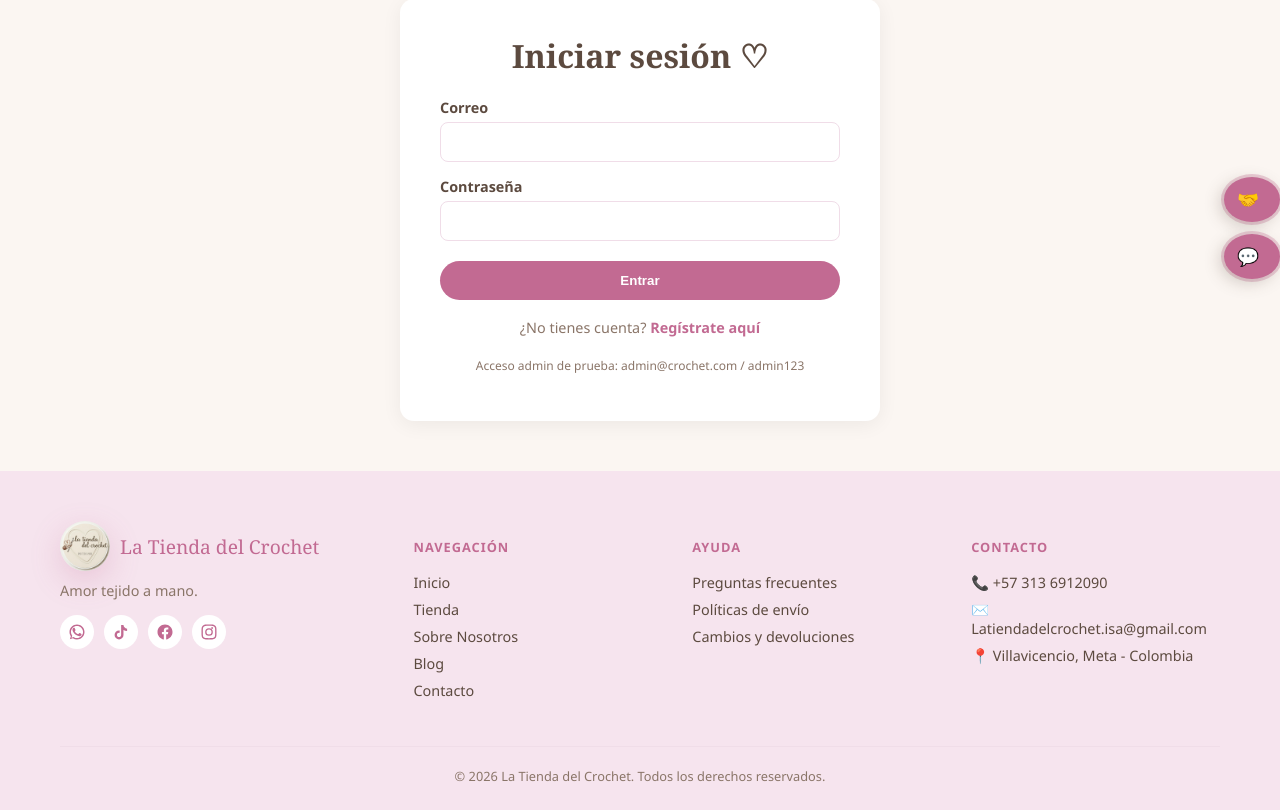
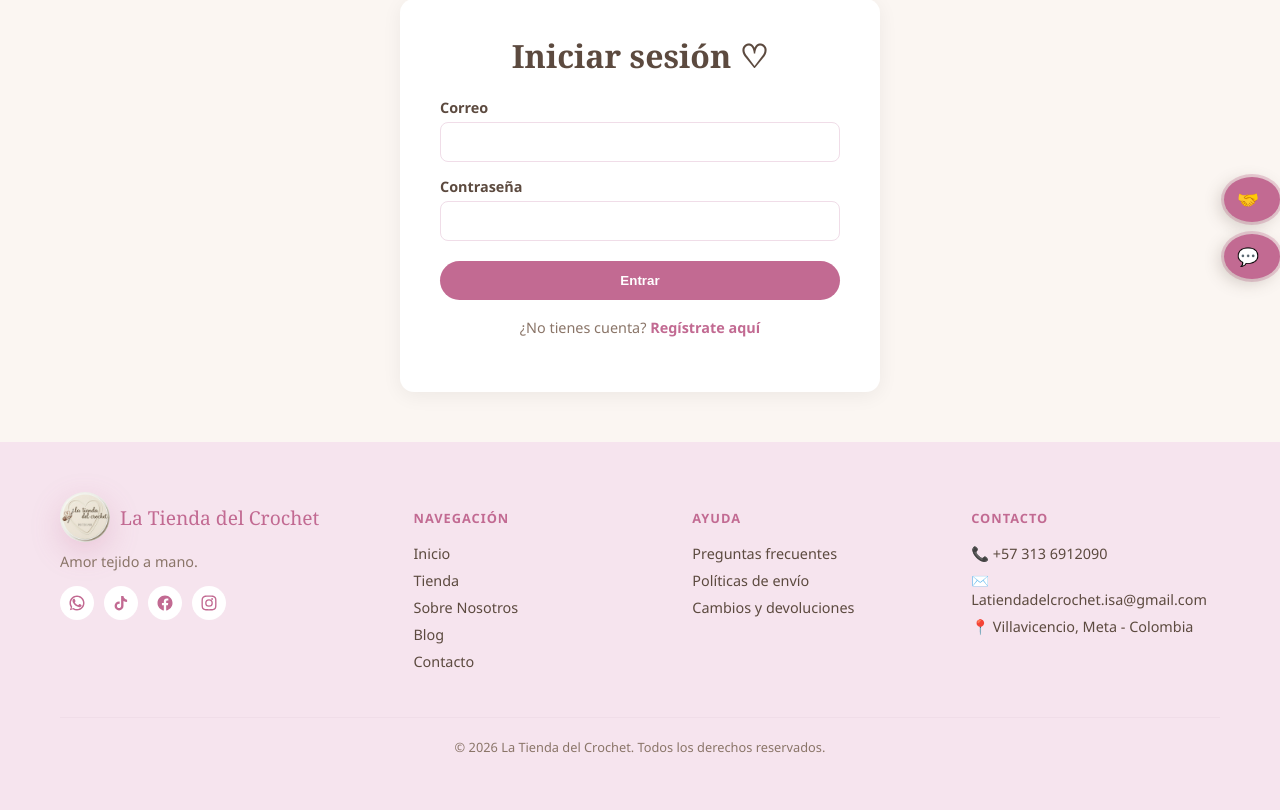
Before and after one commit to Srsovietic1052313/tiendacrochet, a Flask app: page /login in a window 1280 px wide. Shown: the part 172-982 px from the top of the page. After the commit the page ends 925 px from the top, so only its background shows below. Run offline with Flask 3, Linux system fonts and the light colour scheme; data comes from the database, SQL or seed files in the repository.

Commit message:
Remove test admin credentials from login.html
Removed test admin access credentials from login page.

```diff
--- a/templates/login.html
+++ b/templates/login.html
@@ -25,7 +25,6 @@
     </div>
 
     <p style="text-align:center; font-size: 0.75em; color: var(--marron-suave); margin-top: 20px;">
-        Acceso admin de prueba: admin@crochet.com / admin123
     </p>
 </div>
 
```
